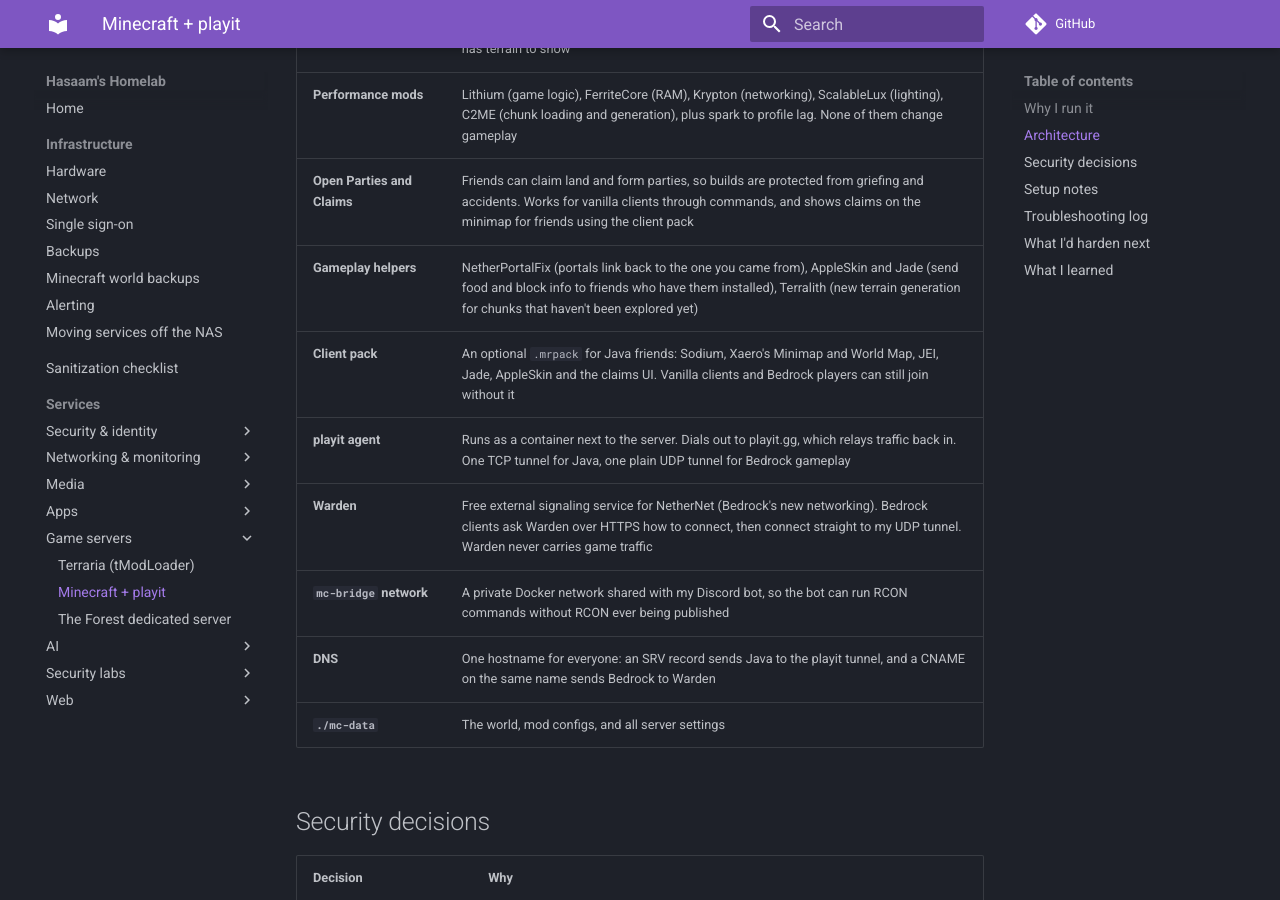
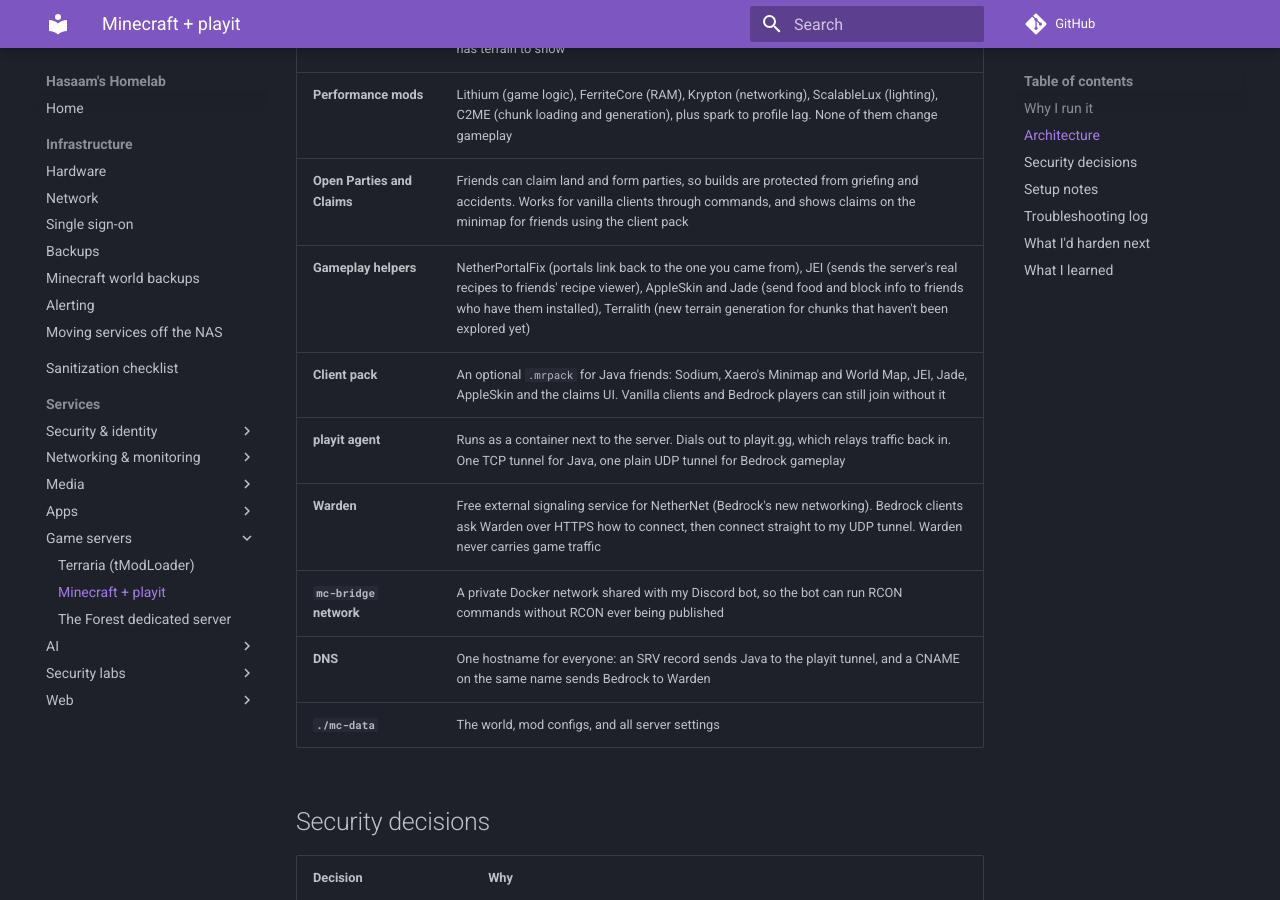
Before and after one commit to Shineori/homelab, an MkDocs documentation site: the page built from docs/services/minecraft.md, in a window 1280 px wide and 900 px high, scrolled down 1583 px. Built offline with MkDocs 1.6.1 and Material for MkDocs 9.7.7, drawn with Linux system fonts in a browser that asks for light colours; comment, search, counter and statistics services are not loaded; some of the changed text lies outside the part shown.

Commit message:
Minecraft: add JEI to the server so it sends real recipes

```diff
--- a/docs/services/minecraft.md
+++ b/docs/services/minecraft.md
@@ -48,7 +48,7 @@
 | **Chunky** | Pre-generates the world ahead of time, so exploring doesn't lag the server and the map has terrain to show |
 | **Performance mods** | Lithium (game logic), FerriteCore (RAM), Krypton (networking), ScalableLux (lighting), C2ME (chunk loading and generation), plus spark to profile lag. None of them change gameplay |
 | **Open Parties and Claims** | Friends can claim land and form parties, so builds are protected from griefing and accidents. Works for vanilla clients through commands, and shows claims on the minimap for friends using the client pack |
-| **Gameplay helpers** | NetherPortalFix (portals link back to the one you came from), AppleSkin and Jade (send food and block info to friends who have them installed), Terralith (new terrain generation for chunks that haven't been explored yet) |
+| **Gameplay helpers** | NetherPortalFix (portals link back to the one you came from), JEI (sends the server's real recipes to friends' recipe viewer), AppleSkin and Jade (send food and block info to friends who have them installed), Terralith (new terrain generation for chunks that haven't been explored yet) |
 | **Client pack** | An optional `.mrpack` for Java friends: Sodium, Xaero's Minimap and World Map, JEI, Jade, AppleSkin and the claims UI. Vanilla clients and Bedrock players can still join without it |
 | **playit agent** | Runs as a container next to the server. Dials out to playit.gg, which relays traffic back in. One TCP tunnel for Java, one plain UDP tunnel for Bedrock gameplay |
 | **Warden** | Free external signaling service for NetherNet (Bedrock's new networking). Bedrock clients ask Warden over HTTPS how to connect, then connect straight to my UDP tunnel. Warden never carries game traffic |
@@ -114,6 +114,7 @@
 | 2026-10 | Wanted Sodium on the server for performance | Sodium is a rendering mod. A server doesn't render anything, so it does nothing there | Put Sodium in the client pack instead, and used Lithium, FerriteCore, Krypton, ScalableLux and C2ME on the server |
 | 2026-10 | ScalableLux and C2ME wouldn't resolve under the beta channel | Their only 26.3 builds are alphas | Pinned both by Modrinth version ID instead of allowing alphas for every mod |
 | 2026-10 | Comments I added next to mods in the list would have broken the download | Inside a YAML `\|` block, `#` is plain text, so the comment becomes part of the mod name | Moved the comments outside the block, then parsed the file with Python to confirm the list was clean |
+| 2026-10 | JEI warned on join: "This fabric server does not have JEI installed" and showed default recipes | I only put JEI in the client pack. Newer Minecraft versions don't send every recipe to the client, so JEI needs a server-side copy to read the real ones | Added `jei` and its required library `mezzconfig` to the server's mod list |
 | 2026-10 | Several new mods need libraries I didn't list | Open Parties and Claims, NetherPortalFix and Terralith each have a required dependency | Looked up each mod's required dependencies on Modrinth and added Forge Config API Port, Balm and Lithostitched |
 
 ## What I'd harden next
```
Also changed, not shown: 1 other file.
